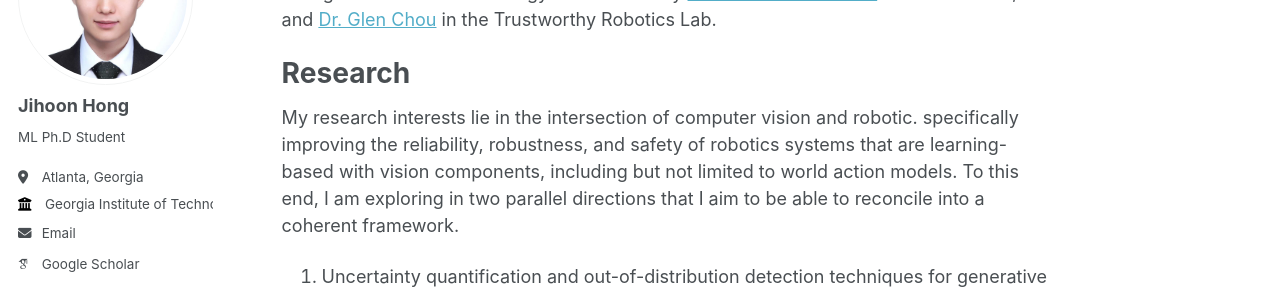
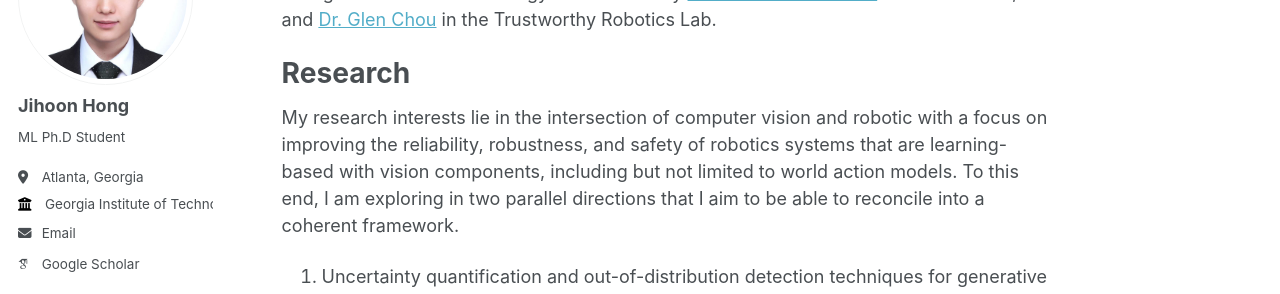
Before and after one commit to athlon76/athlon76.github.io, a Jekyll site: the page built from _pages/about.md, in a window 1280 px wide and 1171 px high. Shown: the part 196-490 px from the top of the window. Built offline with Jekyll 4.4.1, drawn with Linux system fonts in a browser that asks for light colours; some web fonts are replaced.

Commit message:
Update readme

```diff
--- a/_pages/about.md
+++ b/_pages/about.md
@@ -11,7 +11,7 @@ Machine Learning Ph.D. student in the School of Electrical and Computer Engineer
 
 Research
 ======
-My research interests lie in the intersection of computer vision and robotic. specifically improving the reliability, robustness, and safety of robotics systems that are learning-based with vision components, including but not limited to world action models. To this end, I am exploring in two parallel directions that I aim to be able to reconcile into a coherent framework.
+My research interests lie in the intersection of computer vision and robotic with a focus on improving the reliability, robustness, and safety of robotics systems that are learning-based with vision components, including but not limited to world action models. To this end, I am exploring in two parallel directions that I aim to be able to reconcile into a coherent framework.
 1. Uncertainty quantification and out-of-distribution detection techniques for generative models such as diffusion
 2. Control-theoretic tools such as control barrier function (CBF), linear quadratic regulators (LQR), and reachability anaylsis and their application to robotics systems
 
```
